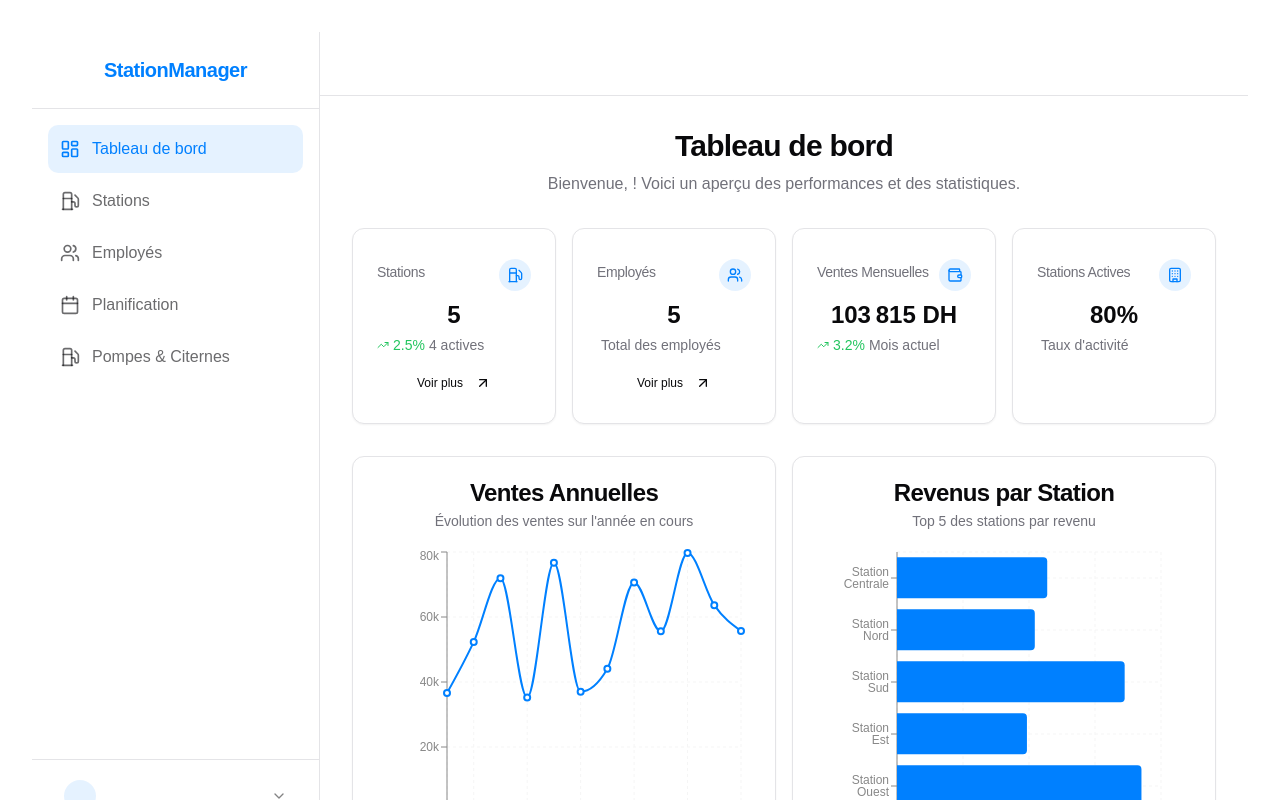
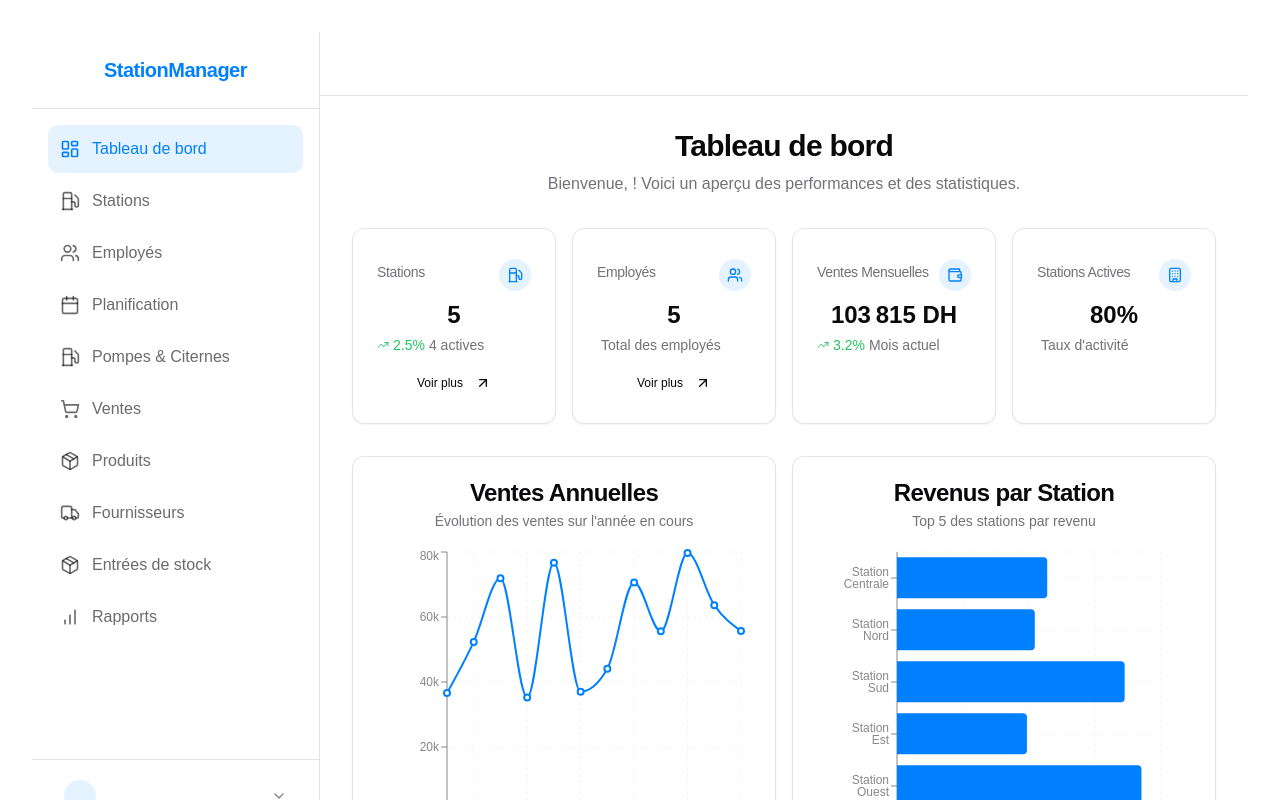
Before and after one commit to yasminey01/station-manager-portal, a React (Vite) app: page /dashboard in a window 1280 px wide. Shown: the top 800 px of the page. Built offline with nearby package versions, Linux system fonts and the light colour scheme.

Commit message:
Add sales, stock, supplier, and reports routes
Add routes for sales, stock, supplier, and reports pages to the sidebar navigation.

```diff
--- a/src/components/AppLayout.tsx
+++ b/src/components/AppLayout.tsx
@@ -1,4 +1,3 @@
-
 import { useState, useEffect } from 'react';
 import { Outlet, NavLink, useLocation, useNavigate } from 'react-router-dom';
 import { cn } from '@/lib/utils';
@@ -13,7 +12,11 @@ import {
   X,
   ChevronDown,
   User,
-  Settings
+  Settings,
+  ShoppingCart,
+  Package,
+  Truck,
+  BarChart
 } from 'lucide-react';
 import { Button } from '@/components/ui/button';
 import {
@@ -56,6 +59,31 @@ const SIDEBAR_LINKS = [
     path: '/pumps-and-tanks',
     label: 'Pompes & Citernes',
     icon: <Fuel className="h-5 w-5" />
+  },
+  {
+    path: '/sales',
+    label: 'Ventes',
+    icon: <ShoppingCart className="h-5 w-5" />
+  },
+  {
+    path: '/products',
+    label: 'Produits',
+    icon: <Package className="h-5 w-5" />
+  },
+  {
+    path: '/suppliers',
+    label: 'Fournisseurs',
+    icon: <Truck className="h-5 w-5" />
+  },
+  {
+    path: '/stock-entries',
+    label: 'Entrées de stock',
+    icon: <Package className="h-5 w-5" />
+  },
+  {
+    path: '/reports',
+    label: 'Rapports',
+    icon: <BarChart className="h-5 w-5" />
   }
 ];
 
@@ -164,7 +192,6 @@ const AppLayout = () => {
 
   return (
     <div className="min-h-screen bg-background flex">
-      {/* Sidebar - Desktop Only */}
       <aside className="hidden md:flex md:w-64 lg:w-72 border-r flex-col h-screen sticky top-0">
         <div className="p-6 border-b">
           <h1 className="text-xl font-semibold text-primary">StationManager</h1>
@@ -215,16 +242,13 @@ const AppLayout = () => {
         </div>
       </aside>
 
-      {/* Main Content */}
       <div className="flex-1 flex flex-col min-h-screen">
-        {/* Header - Mobile Only */}
         <header className="h-16 border-b bg-background/95 backdrop-blur-sm sticky top-0 z-30 flex items-center justify-between px-4 md:px-6">
           <div className="flex items-center gap-2">
             <MobileMenu />
             <h1 className="text-lg font-semibold md:hidden">StationManager</h1>
           </div>
 
-          {/* User Menu - Mobile Only */}
           <div className="md:hidden">
             <DropdownMenu>
               <DropdownMenuTrigger asChild>
@@ -256,7 +280,6 @@ const AppLayout = () => {
           </div>
         </header>
 
-        {/* Content */}
         <main className="flex-1 p-4 md:p-6 lg:p-8 animate-fade-in">
           <Outlet />
         </main>
```
